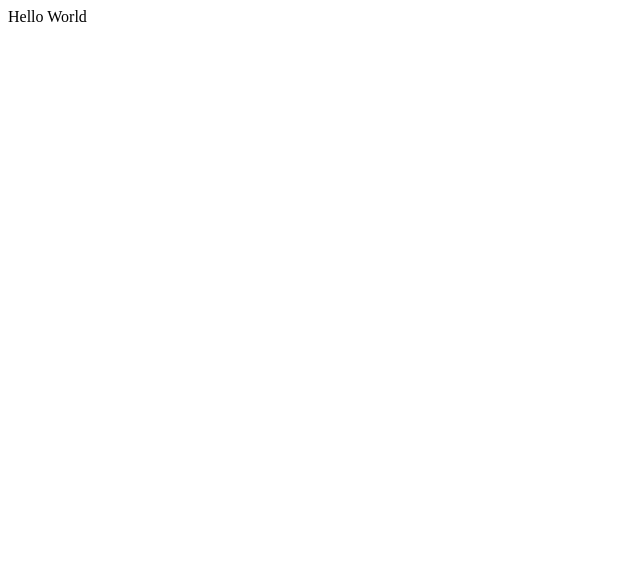
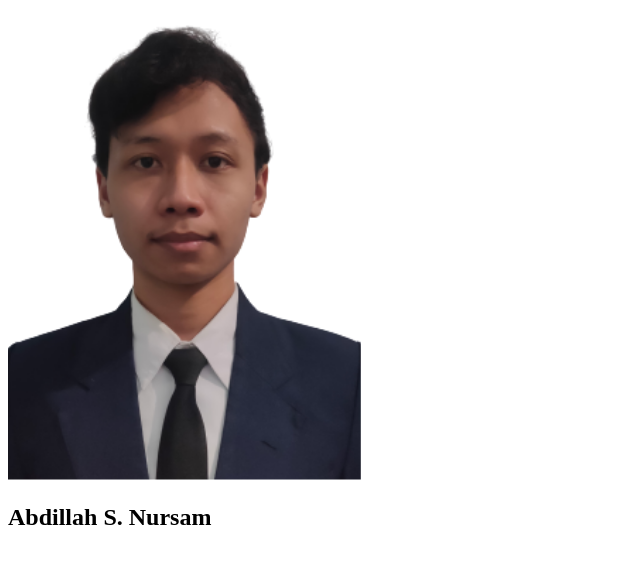
Before and after one commit to Abdillah29/my-repo-from-remote, a plain HTML site: page index.html in a window 1280 px wide. Shown: the whole page, without its empty margins (0-640 px from the left). Drawn offline with Linux system fonts and the light colour scheme.

Commit message:
Change index.html
Changed Hello world with img and h2 to display simple profile data. Image file added in the folder images and used as resource in the img element in index.html file

```diff
--- a/index.html
+++ b/index.html
@@ -2,9 +2,11 @@
 <html>
   <head>
   </head>
-
   <body>
-    Hello World
+    <div>
+        <img src="image/tampan.png" alt="profile image" />
+        <h2>Abdillah S. Nursam</h2>
+     </div>
   </body>
 
 </html>
```
Also changed, not shown: image/tampan.png (added).
